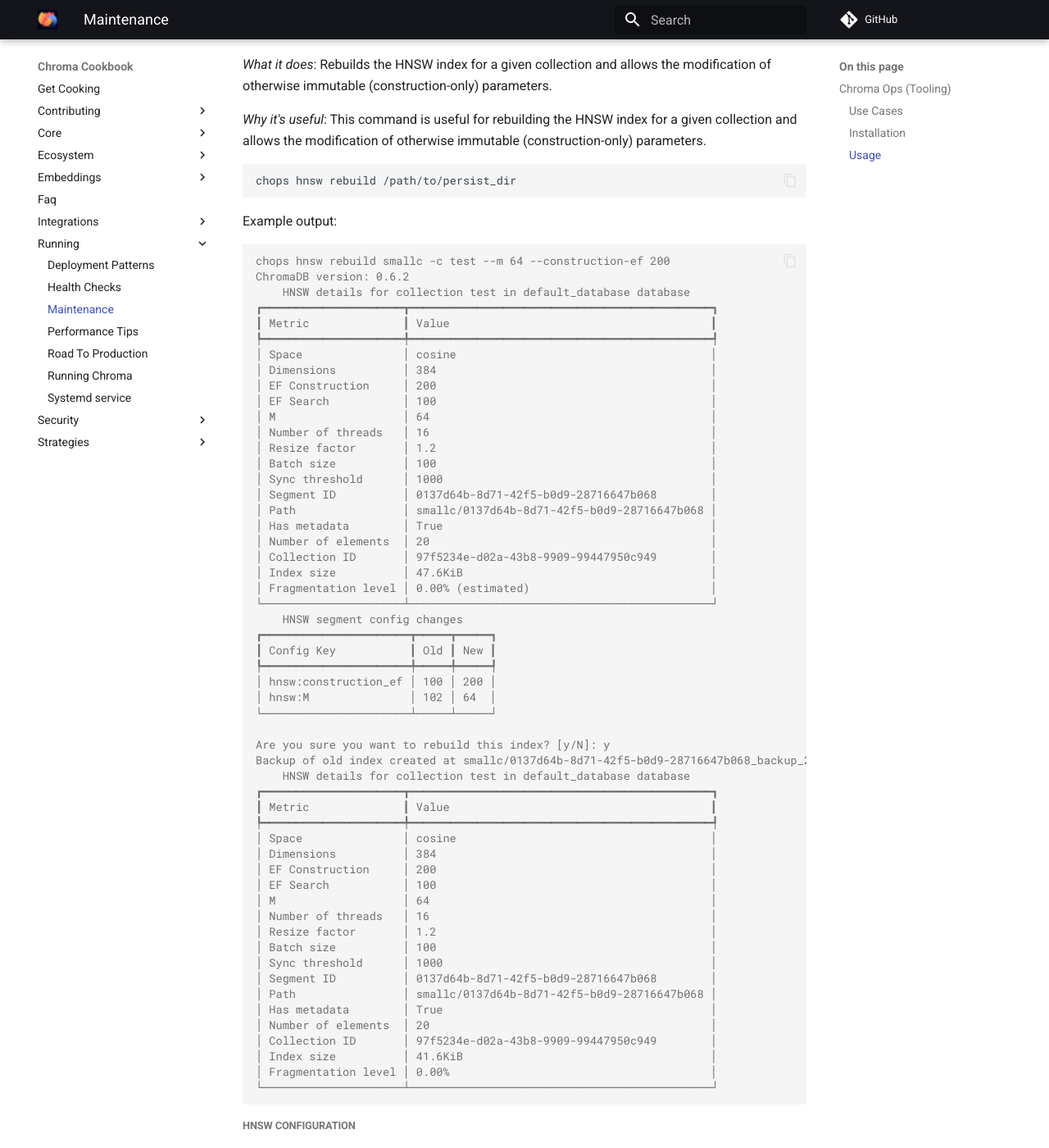
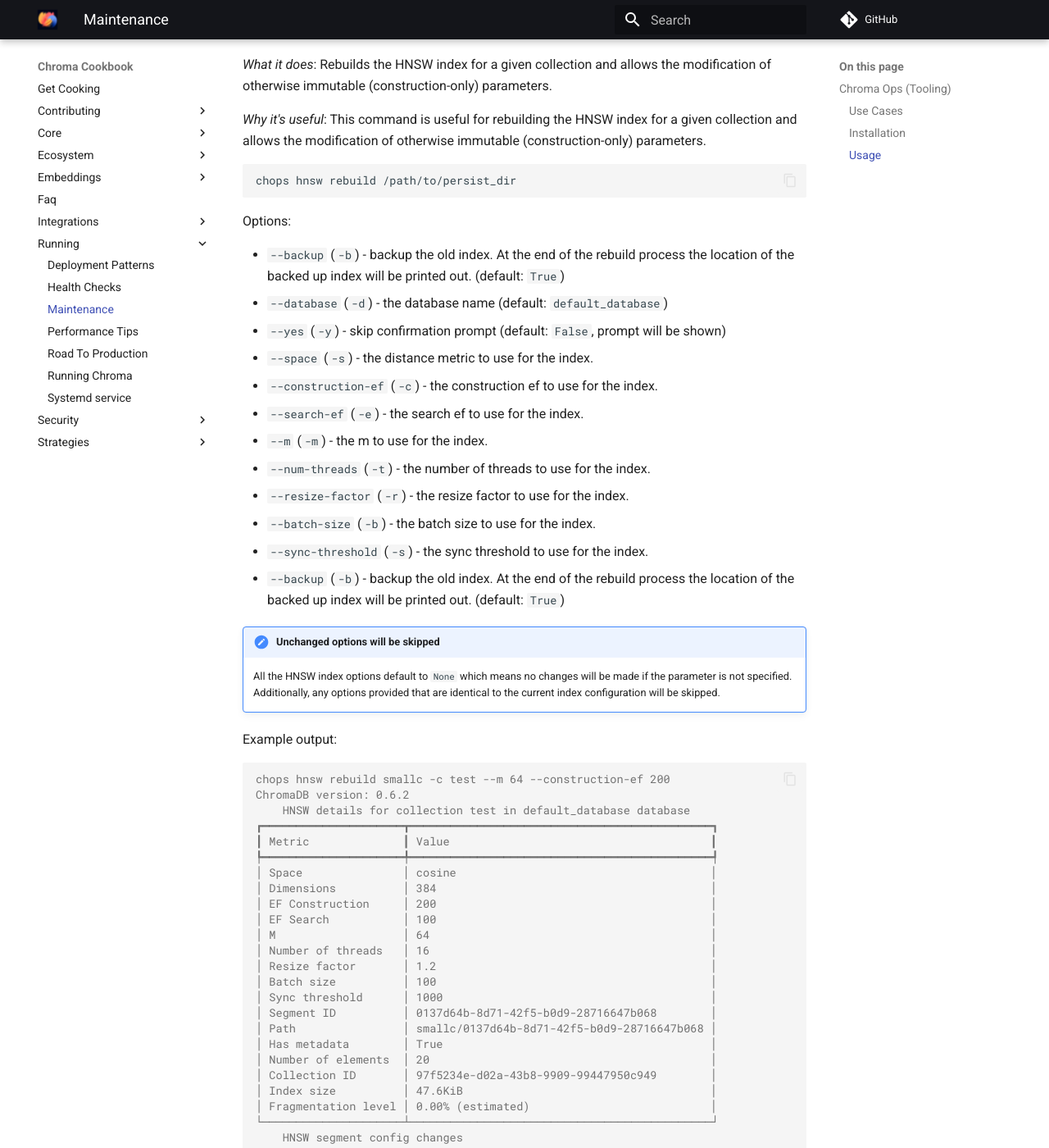
Before and after one commit to amikos-tech/chroma-cookbook, an MkDocs documentation site: the page built from docs/running/maintenance.md, in a window 1280 px wide and 1400 px high, scrolled down 10267 px. Shown: the whole window at 82% size. Built offline with MkDocs 1.6.1 and Material for MkDocs 9.7.7, drawn with Linux system fonts in a browser that asks for light colours; comment, search, counter and statistics services are not loaded.

Commit message:
doc: Added missing options for hnsw rebuild

````diff
--- a/docs/running/maintenance.md
+++ b/docs/running/maintenance.md
@@ -458,6 +458,25 @@
 chops hnsw rebuild /path/to/persist_dir
 ```
 
+Options:
+
+- `--backup` (`-b`) - backup the old index. At the end of the rebuild process the location of the backed up index will be printed out. (default: `True`)
+- `--database` (`-d`) - the database name (default: `default_database`)
+- `--yes` (`-y`) - skip confirmation prompt (default: `False`, prompt will be shown)
+- `--space` (`-s`) - the distance metric to use for the index.
+- `--construction-ef` (`-c`) - the construction ef to use for the index.
+- `--search-ef` (`-e`) - the search ef to use for the index.
+- `--m` (`-m`) - the m to use for the index.
+- `--num-threads` (`-t`) - the number of threads to use for the index.
+- `--resize-factor` (`-r`) - the resize factor to use for the index.
+- `--batch-size` (`-b`) - the batch size to use for the index.
+- `--sync-threshold` (`-s`) - the sync threshold to use for the index.
+- `--backup` (`-b`) - backup the old index. At the end of the rebuild process the location of the backed up index will be printed out. (default: `True`)
+
+!!! note "Unchanged options will be skipped"
+
+    All the HNSW index options default to `None` which means no changes will be made if the parameter is not specified. Additionally, any options provided that are identical to the current index configuration will be skipped.
+
 Example output:
 
 ```console
````
